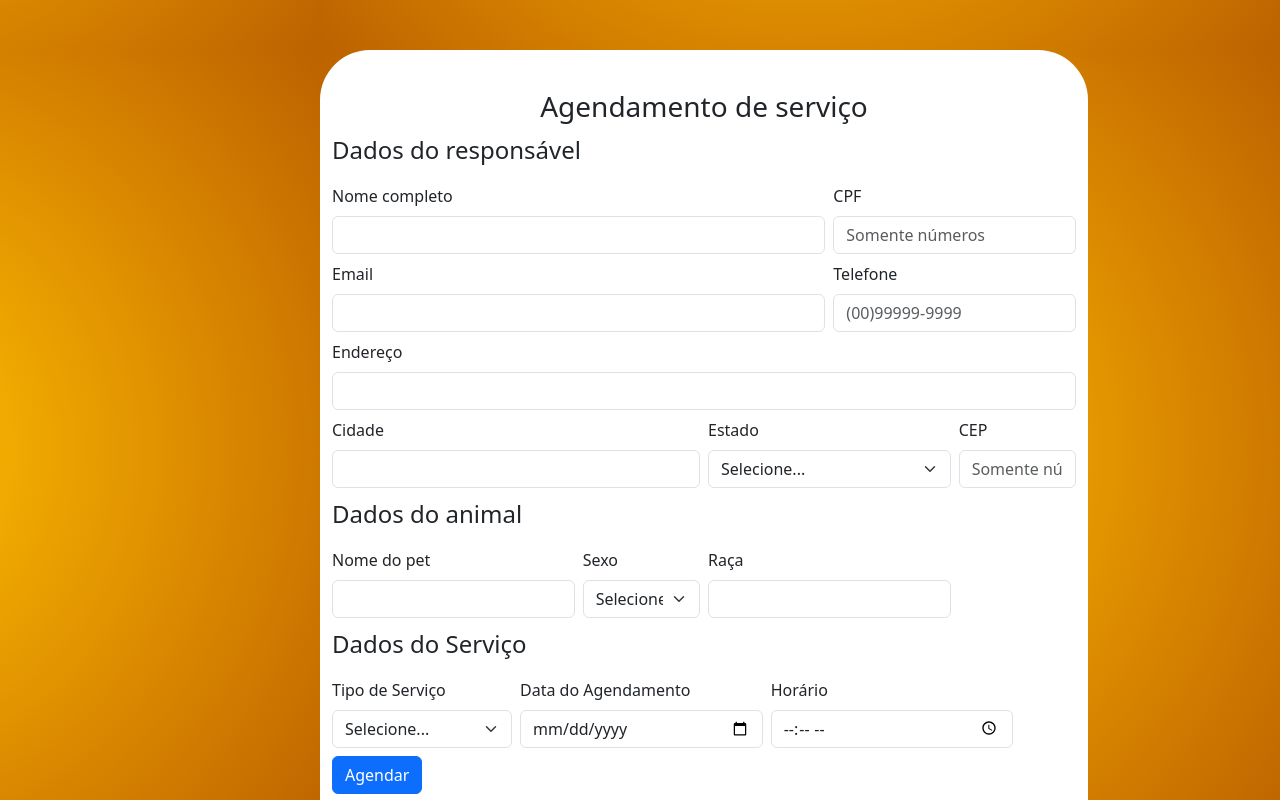
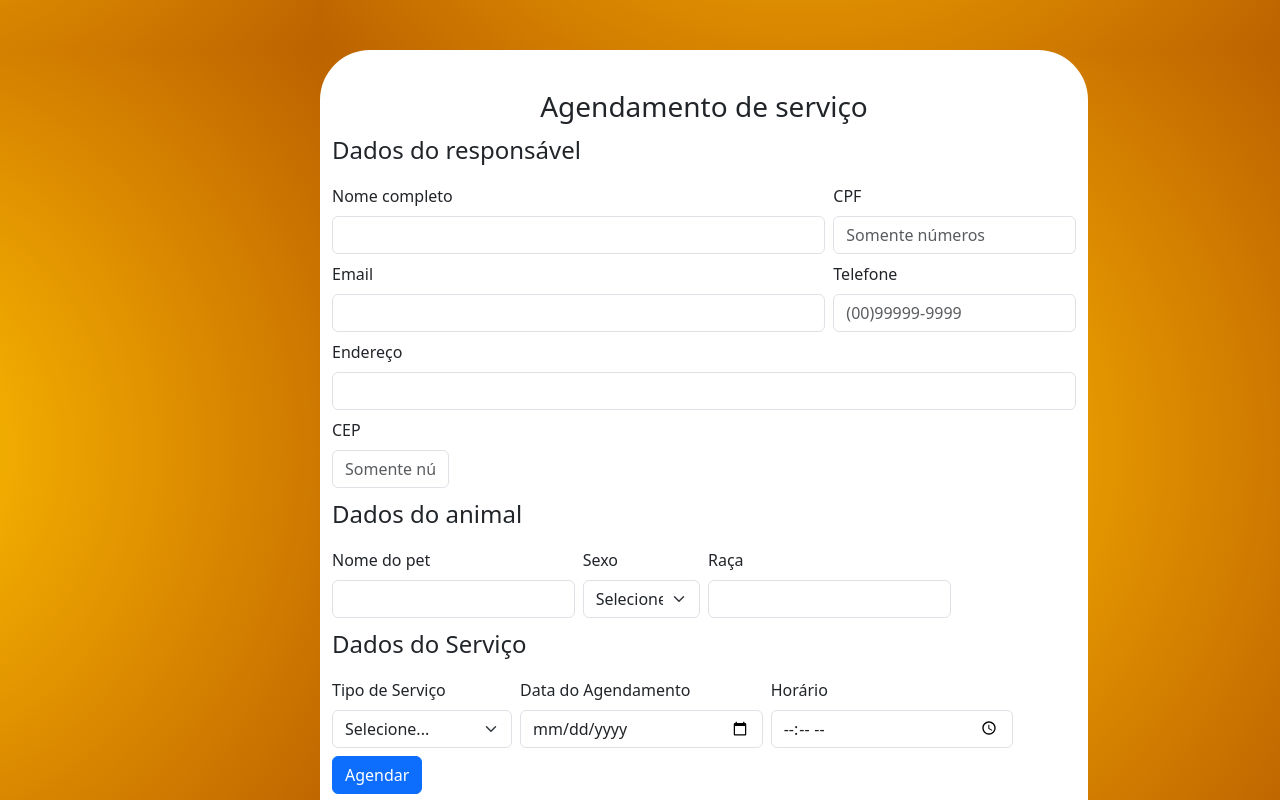
Before and after one commit to mikaelsoares/Kika-PetShop, a plain HTML site: page pages/serives.html in a window 1280 px wide. Drawn offline with nearby package versions, Linux system fonts and the light colour scheme.

Commit message:
Update pages/serives.html
Co-authored-by: Mikael <101341760+mikaelsoares@users.noreply.github.com>

```diff
--- a/pages/serives.html
+++ b/pages/serives.html
@@ -49,20 +49,6 @@
         <div class="col-12">
           <label for="inputEndereco" class="form-label">Endereço</label>
           <input type="text" class="form-control" id="inputEndereco" />
-        </div>
-        <div class="col-md-6">
-          <label for="inputCidade" class="form-label">Cidade</label>
-          <input type="text" class="form-control" id="inputCidade" />
-        </div>
-        <div class="col-md-4">
-          <label for="inputState" class="form-label">Estado</label>
-          <select id="inputState" class="form-select">
-            <option selected>Selecione...</option>
-            <option>...</option>
-            <option>Rio Grande do Sul</option>
-            <option>Santa Catarina</option>
-            <option>Paraná</option>
-          </select>
         </div>
         <div class="col-md-2">
           <label for="inputZip" class="form-label">CEP</label>
```
